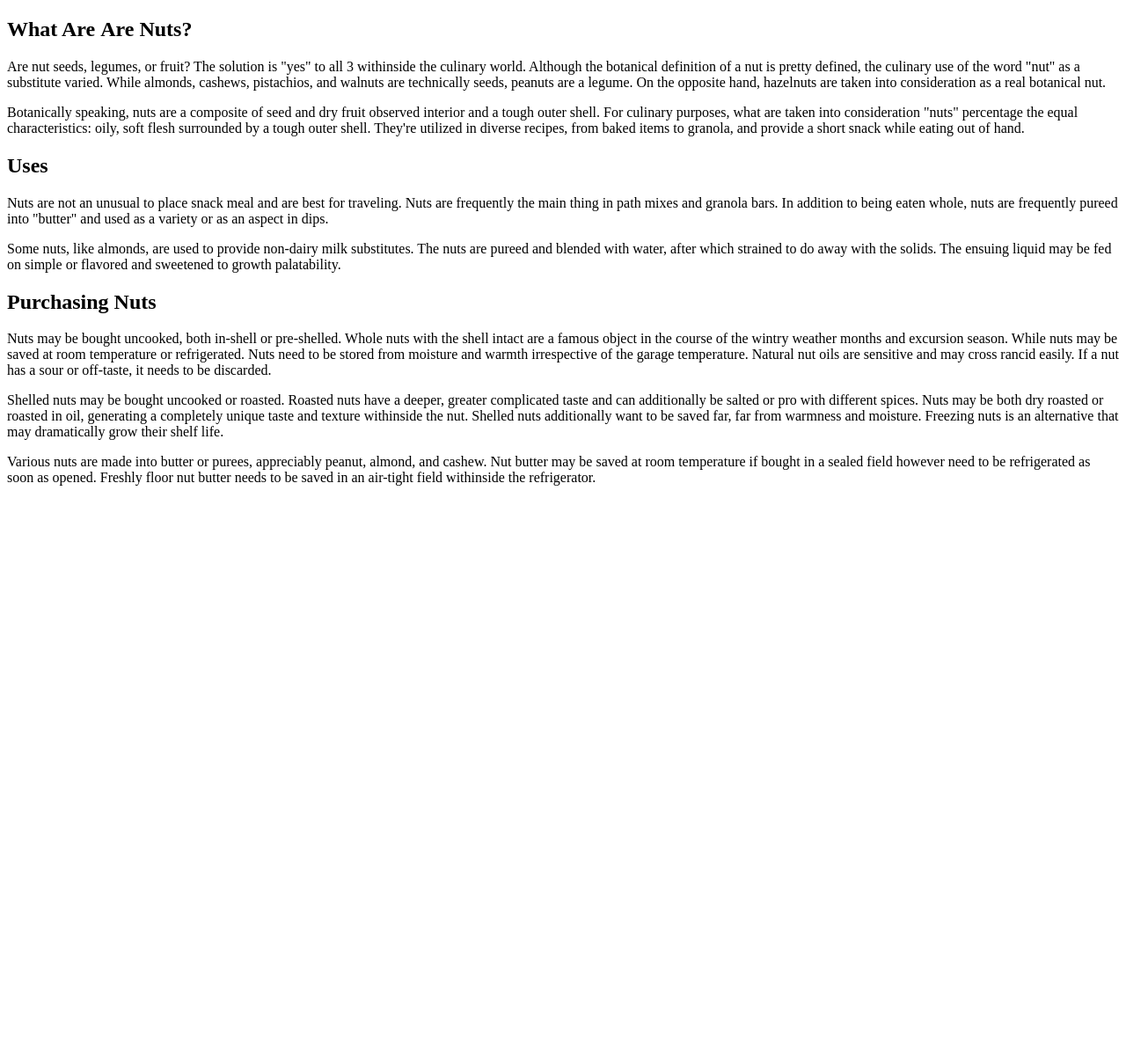
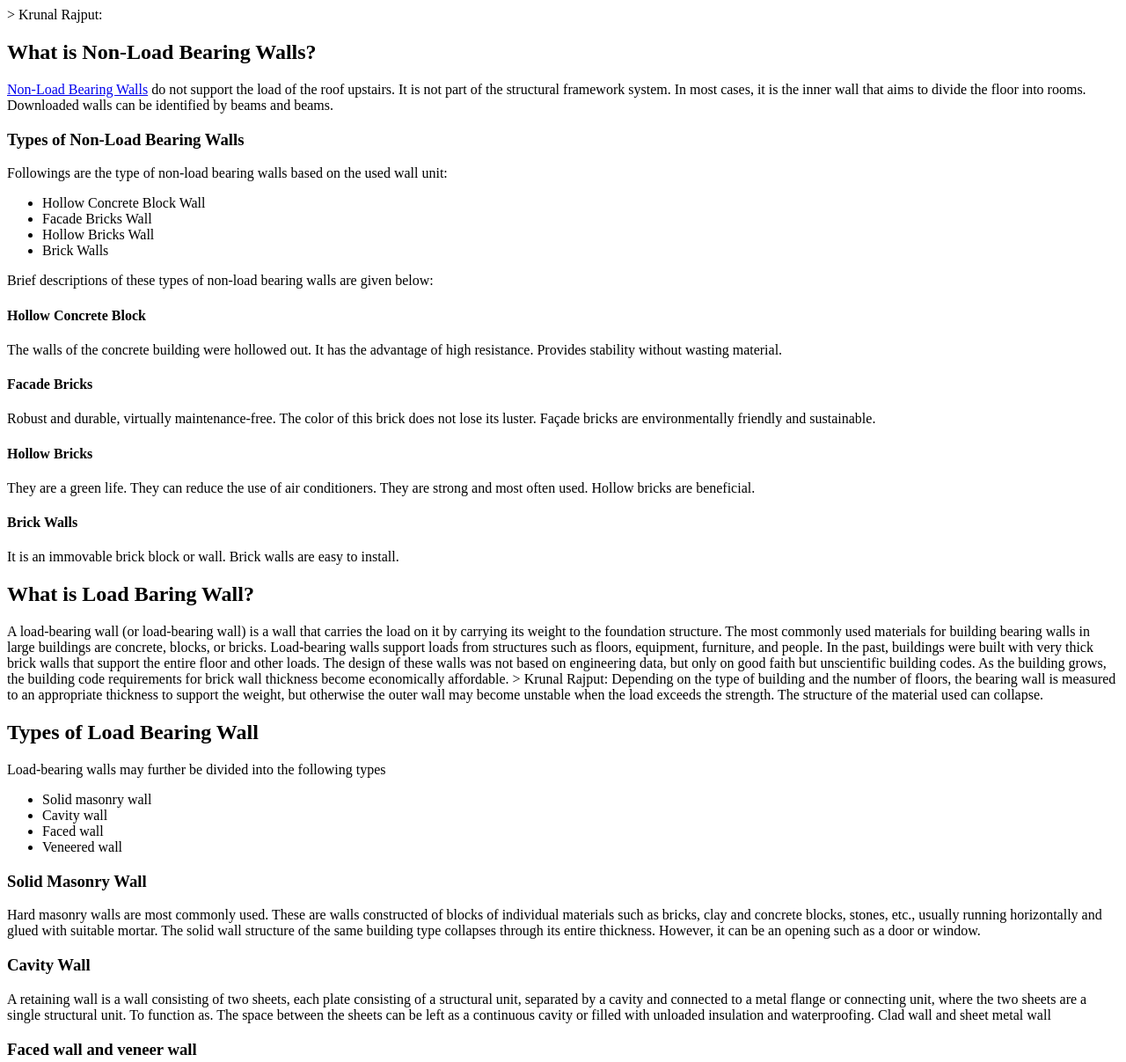
Before and after one commit to mechanicaljungle/What-Are-Nuts-, a plain HTML site: page index.html in a window 1280 px wide. Shown: the top 1207 px of the page at 88% size. Before the commit the page ends 800 px from the top, so only its background shows below. Drawn offline with Linux system fonts and the light colour scheme.

Commit message:
Update index.html

```diff
--- a/index.html
+++ b/index.html
@@ -1,21 +1,58 @@
+> Krunal Rajput:
 <!DOCTYPE html>
 <html lang="en">
 <head>
-	<meta charset="UTF-8">
-	<meta http-equiv="X-UA-Compatible" content="IE=edge">
-	<meta name="viewport" content="width=device-width, initial-scale=1.0">
-	<title>Cloudflare Pages Demo</title>
+  <meta charset="UTF-8">
+  <meta http-equiv="X-UA-Compatible" content="IE=edge">
+  <meta name="viewport" content="width=device-width, initial-scale=1.0">
+  <title>Cloudflare Pages Demo</title>
 </head>
 <body>
-	<h2>What Are&nbsp;Are Nuts?</h2>
-<p>Are nut seeds, legumes, or fruit? The solution is "yes" to all 3 withinside the culinary world. Although the botanical definition of a nut is pretty defined, the culinary use of the word "nut" as a substitute varied. While almonds, cashews, pistachios, and walnuts are technically seeds, peanuts are a legume. On the opposite hand, hazelnuts are taken into consideration as a real botanical nut.</p>
-<p>Botanically speaking, nuts are a composite of seed and dry fruit observed interior and a tough outer shell. For culinary purposes, what are taken into consideration "nuts" percentage the equal characteristics: oily, soft flesh surrounded by a tough outer shell. They're utilized in diverse recipes, from baked items to granola, and provide a short snack while eating out of hand.</p>
-<h2>Uses</h2>
-<p>Nuts are not an unusual to place snack meal and are best for traveling. Nuts are frequently the main thing in path mixes and granola bars. In addition to being eaten whole, nuts are frequently pureed into "butter" and used as a variety or as an aspect in dips.</p>
-<p>Some nuts, like almonds, are used to provide non-dairy milk substitutes. The nuts are pureed and blended with water, after which strained to do away with the solids. The ensuing liquid may be fed on simple or flavored and sweetened to growth palatability.</p>
-<h2>Purchasing Nuts</h2>
-<p>Nuts may be bought uncooked, both in-shell or pre-shelled. Whole nuts with the shell intact are a famous object in the course of the wintry weather months and excursion season. While nuts may be saved at room temperature or refrigerated. Nuts need to be stored from moisture and warmth irrespective of the garage temperature. Natural nut oils are sensitive and may cross rancid easily. If a nut has a sour or off-taste, it needs to be discarded.</p>
-<p>Shelled nuts may be bought uncooked or roasted. Roasted nuts have a deeper, greater complicated taste and can additionally be salted or pro with different spices. Nuts may be both dry roasted or roasted in oil, generating a completely unique taste and texture withinside the nut. Shelled nuts additionally want to be saved far, far from warmness and moisture. Freezing nuts is an alternative that may dramatically grow their shelf life.</p>
-<p>Various nuts are made into butter or purees, appreciably peanut, almond, and cashew. Nut butter may be saved at room temperature if bought in a sealed field however need to be refrigerated as soon as opened. Freshly floor nut butter needs to be saved in an air-tight field withinside the refrigerator.</p>
+  <h2>What is Non-Load Bearing Walls?</h2>
+<a href="https://civiljungle.com/differences-between-load-bearing-and-partition-walls/">Non-Load Bearing Walls</a> do not support the load of the roof upstairs. It is not part of the structural framework system. In most cases, it is the inner wall that aims to divide the floor into rooms. Downloaded walls can be identified by beams and beams.
+<h3>Types of Non-Load Bearing Walls</h3>
+Followings are the type of non-load bearing walls based on the used wall unit:
+<ul>
+   <li>Hollow Concrete Block Wall</li>
+   <li>Facade Bricks Wall</li>
+   <li>Hollow Bricks Wall</li>
+   <li>Brick Walls</li>
+</ul>
+Brief descriptions of these types of non-load bearing walls are given below:
+<h4>Hollow Concrete Block</h4>
+The walls of the concrete building were hollowed out. It has the advantage of high resistance. Provides stability without wasting material.
+<h4>Facade Bricks</h4>
+Robust and durable, virtually maintenance-free. The color of this brick does not lose its luster. Façade bricks are environmentally friendly and sustainable.
+<h4>Hollow Bricks</h4>
+They are a green life. They can reduce the use of air conditioners. They are strong and most often used. Hollow bricks are beneficial.
+<h4>Brick Walls</h4>
+It is an immovable brick block or wall. Brick walls are easy to install.
+<h2>What is Load Baring Wall?</h2>
+A load-bearing wall (or load-bearing wall) is a wall that carries the load on it by carrying its weight to the foundation structure.
+The most commonly used materials for building bearing walls in large buildings are concrete, blocks, or bricks.
+Load-bearing walls support loads from structures such as floors, equipment, furniture, and people.
+
+In the past, buildings were built with very thick brick walls that support the entire floor and other loads. The design of these walls was not based on engineering data, but only on good faith but unscientific building codes. As the building grows, the building code requirements for brick wall thickness become economically affordable.
+
+> Krunal Rajput:
+Depending on the type of building and the number of floors, the bearing wall is measured to an appropriate thickness to support the weight, but otherwise the outer wall may become unstable when the load exceeds the strength. The structure of the material used can collapse.
+<h2>Types of Load Bearing Wall</h2>
+Load-bearing walls may further be divided into the following types
+<ul>
+   <li>Solid masonry wall</li>
+   <li>Cavity wall</li>
+   <li>Faced wall</li>
+   <li>Veneered wall</li>
+</ul>
+<h3>Solid Masonry Wall</h3>
+Hard masonry walls are most commonly used. These are walls constructed of blocks of individual materials such as bricks, clay and concrete blocks, stones, etc., usually running horizontally and glued with suitable mortar.
+The solid wall structure of the same building type collapses through its entire thickness. However, it can be an opening such as a door or window.
+<h3>Cavity Wall</h3>
+A retaining wall is a wall consisting of two sheets, each plate consisting of a structural unit, separated by a cavity and connected to a metal flange or connecting unit, where the two sheets are a single structural unit. To function as. The space between the sheets can be left as a continuous cavity or filled with unloaded insulation and waterproofing.
+Clad wall and sheet metal wall
+<h3>Faced wall and veneer wall</h3>
+A cladding wall is a wall in which the cladding and back are made of two different materials and are combined to ensure collaboration under load. Veneer walls are similar to unloaded walls in that they weigh less than your own.
+The bricks or tiles are mounted on the back, but do not perform any common actions with the background.
+Probably the most commonly used brick veneer in wooden houses. Other examples are the architectural cotters of monumental buildings and fine ceramic veneers.
 </body>
 </html>
```
